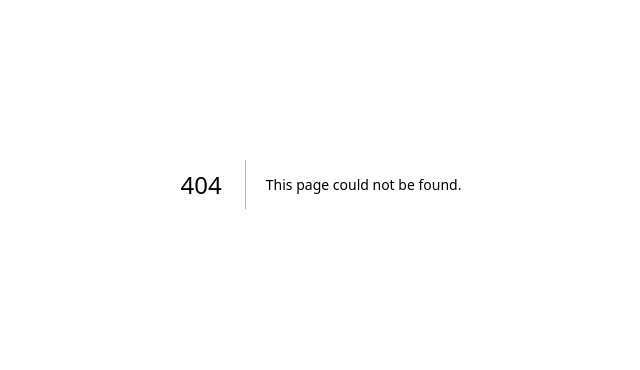
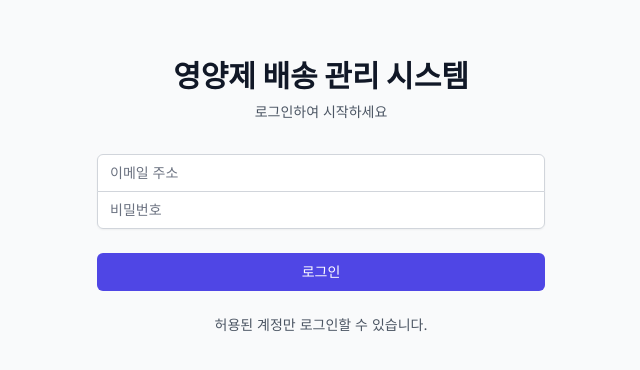
Before and after one commit to algo-jeff/supabase-supplement-delivery, a Next.js app: page /login in a window 1280 px wide. Before the commit this address had no page. Shown: the part 216-586 px from the top of the page, without its empty margins (319-959 px from the left). Built offline with nearby package versions, Linux system fonts and the light colour scheme.

Commit message:
Create login page component

```diff
--- /dev/null
+++ b/app/login/page.tsx
@@ -0,0 +1,125 @@
+'use client';
+
+import { useState } from 'react';
+import { useRouter } from 'next/navigation';
+import { login } from '../actions';
+
+export default function LoginPage() {
+  const [email, setEmail] = useState('');
+  const [password, setPassword] = useState('');
+  const [error, setError] = useState<string | null>(null);
+  const [isLoading, setIsLoading] = useState(false);
+  const router = useRouter();
+
+  const handleSubmit = async (e: React.FormEvent<HTMLFormElement>) => {
+    e.preventDefault();
+    setError(null);
+    setIsLoading(true);
+
+    try {
+      const formData = new FormData();
+      formData.append('email', email);
+      formData.append('password', password);
+
+      const result = await login(formData);
+
+      if (result?.error) {
+        setError(result.error);
+      } else {
+        router.push('/');
+        router.refresh();
+      }
+    } catch (err) {
+      setError('로그인 중 오류가 발생했습니다.');
+    } finally {
+      setIsLoading(false);
+    }
+  };
+
+  return (
+    <div className="min-h-screen flex items-center justify-center bg-gray-50 py-12 px-4 sm:px-6 lg:px-8">
+      <div className="max-w-md w-full space-y-8">
+        <div>
+          <h2 className="mt-6 text-center text-3xl font-extrabold text-gray-900">
+            영양제 배송 관리 시스템
+          </h2>
+          <p className="mt-2 text-center text-sm text-gray-600">
+            로그인하여 시작하세요
+          </p>
+        </div>
+        <form className="mt-8 space-y-6" onSubmit={handleSubmit}>
+          {error && (
+            <div className="rounded-md bg-red-50 p-4">
+              <div className="flex">
+                <div className="flex-shrink-0">
+                  <svg className="h-5 w-5 text-red-400" xmlns="http://www.w3.org/2000/svg" viewBox="0 0 20 20" fill="currentColor">
+                    <path fillRule="evenodd" d="M10 18a8 8 0 100-16 8 8 0 000 16zM8.707 7.293a1 1 0 00-1.414 1.414L8.586 10l-1.293 1.293a1 1 0 101.414 1.414L10 11.414l1.293 1.293a1 1 0 001.414-1.414L11.414 10l1.293-1.293a1 1 0 00-1.414-1.414L10 8.586 8.707 7.293z" clipRule="evenodd" />
+                  </svg>
+                </div>
+                <div className="ml-3">
+                  <h3 className="text-sm font-medium text-red-800">{error}</h3>
+                </div>
+              </div>
+            </div>
+          )}
+
+          <div className="rounded-md shadow-sm -space-y-px">
+            <div>
+              <label htmlFor="email-address" className="sr-only">
+                이메일 주소
+              </label>
+              <input
+                id="email-address"
+                name="email"
+                type="email"
+                autoComplete="email"
+                required
+                value={email}
+                onChange={(e) => setEmail(e.target.value)}
+                className="appearance-none rounded-none relative block w-full px-3 py-2 border border-gray-300 placeholder-gray-500 text-gray-900 rounded-t-md focus:outline-none focus:ring-indigo-500 focus:border-indigo-500 focus:z-10 sm:text-sm"
+                placeholder="이메일 주소"
+              />
+            </div>
+            <div>
+              <label htmlFor="password" className="sr-only">
+                비밀번호
+              </label>
+              <input
+                id="password"
+                name="password"
+                type="password"
+                autoComplete="current-password"
+                required
+                value={password}
+                onChange={(e) => setPassword(e.target.value)}
+                className="appearance-none rounded-none relative block w-full px-3 py-2 border border-gray-300 placeholder-gray-500 text-gray-900 rounded-b-md focus:outline-none focus:ring-indigo-500 focus:border-indigo-500 focus:z-10 sm:text-sm"
+                placeholder="비밀번호"
+              />
+            </div>
+          </div>
+
+          <div>
+            <button
+              type="submit"
+              disabled={isLoading}
+              className="group relative w-full flex justify-center py-2 px-4 border border-transparent text-sm font-medium rounded-md text-white bg-indigo-600 hover:bg-indigo-700 focus:outline-none focus:ring-2 focus:ring-offset-2 focus:ring-indigo-500 disabled:opacity-50 disabled:cursor-not-allowed"
+            >
+              {isLoading ? (
+                <svg className="animate-spin h-5 w-5 text-white" xmlns="http://www.w3.org/2000/svg" fill="none" viewBox="0 0 24 24">
+                  <circle className="opacity-25" cx="12" cy="12" r="10" stroke="currentColor" strokeWidth="4"></circle>
+                  <path className="opacity-75" fill="currentColor" d="M4 12a8 8 0 018-8V0C5.373 0 0 5.373 0 12h4zm2 5.291A7.962 7.962 0 014 12H0c0 3.042 1.135 5.824 3 7.938l3-2.647z"></path>
+                </svg>
+              ) : (
+                '로그인'
+              )}
+            </button>
+          </div>
+
+          <div className="text-sm text-center text-gray-600">
+            허용된 계정만 로그인할 수 있습니다.
+          </div>
+        </form>
+      </div>
+    </div>
+  );
+}
```
